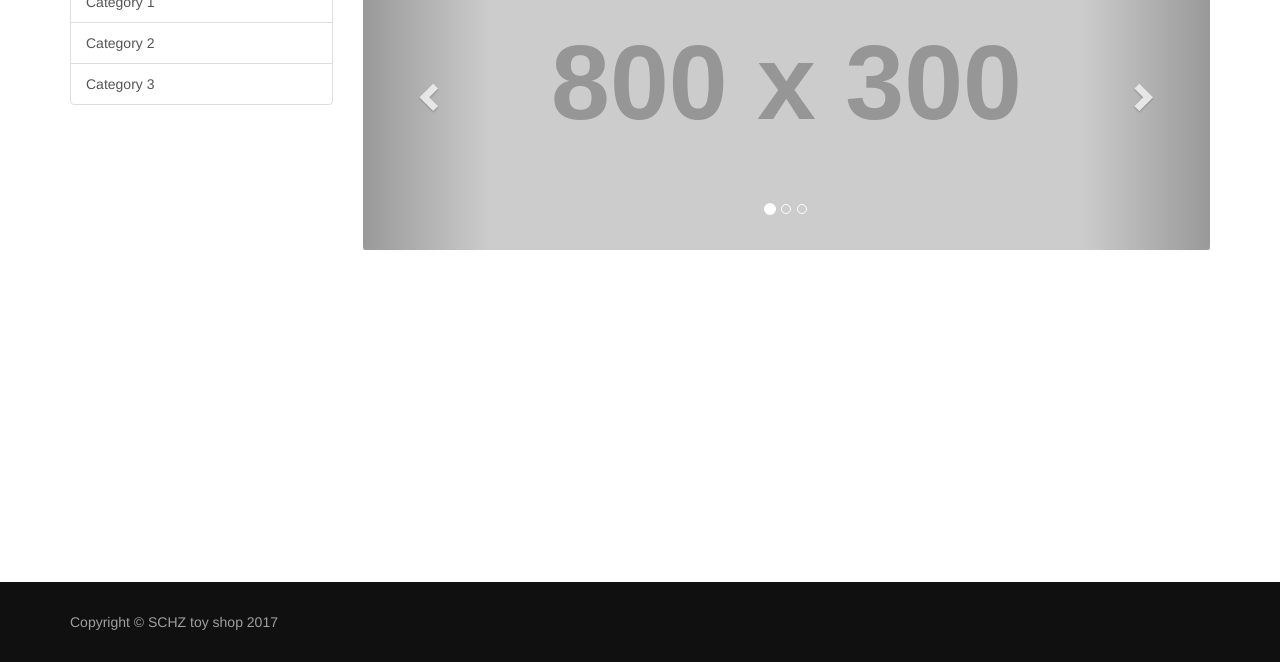
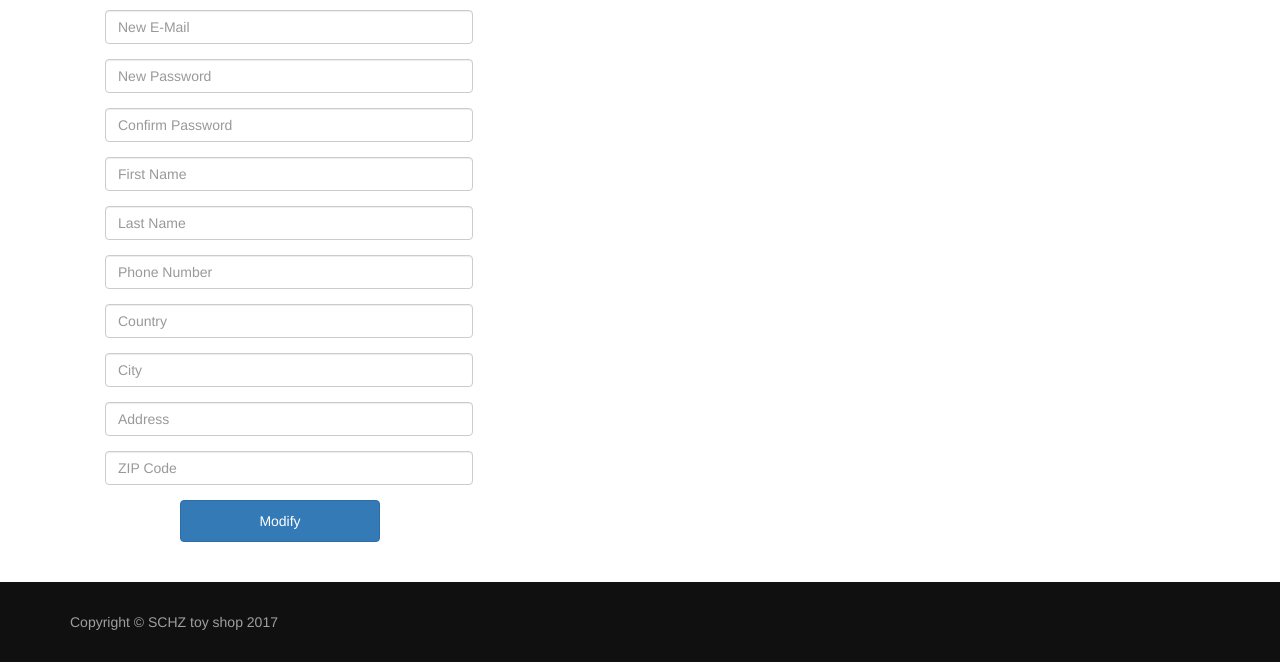
Before and after one commit to czroland/webshop, a website: page frontend/app/index.html at #/profile in a window 1280 px wide. Shown: the part 138-800 px from the top of the page. Drawn offline with nearby package versions, Linux system fonts and the light colour scheme; some packages are replaced by stand-ins of ours; files that its build step writes are made by us from their sources; no server answers; placeholder pictures from the web are drawn by us.

Commit message:
Profile page created

```diff
--- a/frontend/app/index.html
+++ b/frontend/app/index.html
@@ -14,9 +14,11 @@
     <script src="bower_components/angular-route/angular-route.min.js"></script>
 
     <script src="script/weshopModule.js"></script>
+    <script src="script/init.js"></script>
     <script src="script/routing.js"></script>
     <script src="script/apiService.js"></script>
     <script src="script/mainController.js"></script>
+    <script src="script/profileController.js"></script>
 </head>
 <body ng-app="webshopModule">
 
@@ -35,6 +37,7 @@
                 <ul class="nav navbar-nav navbar-right">
                     <li><a href="/#"><i class="glyphicon glyphicon-user"></i> Sign Up</a></li>
                     <li><a href="/#"><i class="glyphicon glyphicon-log-in"></i> Log In</a></li>
+                    <li><a href="#/profile"><i class="glyphicon glyphicon-edit"></i> Profile</a></li>
                     <li><a href="/#"><i class="glyphicon glyphicon-shopping-cart"></i> Cart</a></li>
                 </ul>
             </div>
--- /dev/null
+++ b/frontend/app/script/init.js
@@ -0,0 +1,4 @@
+angular.module('webshopModule').config(function($locationProvider) {
+    $locationProvider.hashPrefix('');
+    console.log('init.js');
+});
--- /dev/null
+++ b/frontend/app/script/profileController.js
@@ -0,0 +1,8 @@
+(function () {
+    angular
+        .module('webshopModule')
+        .controller('profileController', Controller);
+
+    function Controller($scope) {
+    }
+})();
--- a/frontend/app/script/routing.js
+++ b/frontend/app/script/routing.js
@@ -6,6 +6,9 @@
                 .when('/', {
                     templateUrl: 'templates/main.html',
                     controller: 'mainController'
+                })
+                .when('/profile', {
+                    templateUrl: 'templates/userProfile.html'
                 });
         });
 })();
--- a/frontend/app/scss/index.scss
+++ b/frontend/app/scss/index.scss
@@ -1,4 +1,4 @@
-html{
+html {
     height: 100%;
 }
 
@@ -9,14 +9,17 @@ body {
 }
 
 .slide-image {
-    width: 100%; }
+    width: 100%;
+}
 
 .carousel-holder {
-    margin-bottom: 30px; }
+    margin-bottom: 30px;
+}
 
 .carousel-control,
 .item {
-    border-radius: 4px; }
+    border-radius: 4px;
+}
 
 .products {
     display: flex;
@@ -83,3 +86,29 @@ footer {
         padding: 0;
     }
 }
+
+#editHeading, #purchaseHistory {
+    font-size: 30px;
+    margin: 15px;
+}
+
+#editForm {
+    margin: 20px;
+
+    input.ng-invalid {
+        border: 2px solid red;
+    }
+
+    .warn {
+        color: red;
+        display: block;
+        text-align: center;
+        margin-top: 5px;
+    }
+
+    button {
+        width: 40%;
+        padding: 10px;
+        margin: 0 15%;
+    }
+}
--- /dev/null
+++ b/frontend/app/templates/userProfile.html
@@ -0,0 +1,80 @@
+<div class="container">
+    <div class="col-md-6">
+        <div id="editHeading">Edit Your Profile</div>
+        <form name="editForm" id="editForm" novalidate>
+            <div class="form-group row">
+                <div class="col-md-9">
+                    <input placeholder="New E-Mail" name="emailInput" class="form-control" type="email" ng-model="mail">
+                    <span class="warn" ng-show="editForm.emailInput.$invalid">Entered e-mail is incorrect</span>
+                </div>
+            </div>
+            <div class="form-group row">
+                <div class="col-md-9">
+                    <input placeholder="New Password" name="passw" class="form-control" type="password" ng-minlength="6"
+                           ng-model="passw">
+                    <span class="warn" ng-show="editForm.passw.$invalid">Entered password is incorrect<br>You need to choose at least 6 characters</span>
+                </div>
+            </div>
+            <div class="form-group row">
+                <div class="col-md-9">
+                    <input placeholder="Confirm Password" name="passwconf" class="form-control" type="password"
+                           ng-minlength="6" ng-model="passwconf" ng-pattern="passw">
+                    <span class="warn" ng-show="editForm.passw.$valid && editForm.passwconf.$error.pattern">Passwords do not match</span>
+                </div>
+            </div>
+            <div class="form-group row">
+                <div class="col-md-9">
+                    <input placeholder="First Name" name="fname" class="form-control" type="text" ng-model="fname"
+                           pattern="[A-Z][a-z]+">
+                    <span class="warn" ng-show="editForm.fname.$invalid">Entered name is incorrect</span>
+                </div>
+            </div>
+            <div class="form-group row">
+                <div class="col-md-9">
+                    <input placeholder="Last Name" name="lname" class="form-control" type="text" ng-model="lname"
+                           pattern="[A-Z][a-z]+">
+                    <span class="warn" ng-show="editForm.lname.$invalid">Entered name is incorrect</span>
+                </div>
+            </div>
+            <div class="form-group row">
+                <div class="col-md-9">
+                    <input placeholder="Phone Number" name="phone" class="form-control" type="tel" ng-model="phone"
+                           pattern="[0-9]+">
+                    <span class="warn" ng-show="editForm.phone.$invalid">Entered phone number is incorrect</span>
+                </div>
+            </div>
+            <div class="form-group row">
+                <div class="col-md-9">
+                    <input placeholder="Country" name="country" class="form-control" type="text" ng-model="country"
+                           pattern="[A-Z][a-z]+">
+                    <span class="warn" ng-show="editForm.country.$invalid">Entered country is incorrect</span>
+                </div>
+            </div>
+            <div class="form-group row">
+                <div class="col-md-9">
+                    <input placeholder="City" name="city" class="form-control" type="text" ng-model="city"
+                           pattern="[A-Z][a-z]+">
+                    <span class="warn" ng-show="editForm.city.$invalid">Entered city is incorrect</span>
+                </div>
+            </div>
+            <div class="form-group row">
+                <div class="col-md-9">
+                    <input placeholder="Address" name="address" class="form-control" type="text" ng-model="address"
+                           pattern="[A-Z][a-z]+[' ']{1}[a-z]+[' ']{1}[0-9]+">
+                    <span class="warn" ng-show="editForm.address.$invalid">Entered address is incorrect</span>
+                </div>
+            </div>
+            <div class="form-group row">
+                <div class="col-md-9">
+                    <input placeholder="ZIP Code" name="zip" class="form-control" type="text" ng-model="zip"
+                           pattern="[0-9]+">
+                    <span class="warn" ng-show="editForm.zip.$invalid">Entered ZIP Code is incorrect</span>
+                </div>
+            </div>
+            <button type="submit" class="btn btn-primary">Modify</button>
+        </form>
+    </div>
+    <div class="col-md-6">
+        <div id="purchaseHistory">Your Recent Purchases</div>
+    </div>
+</div>
```
